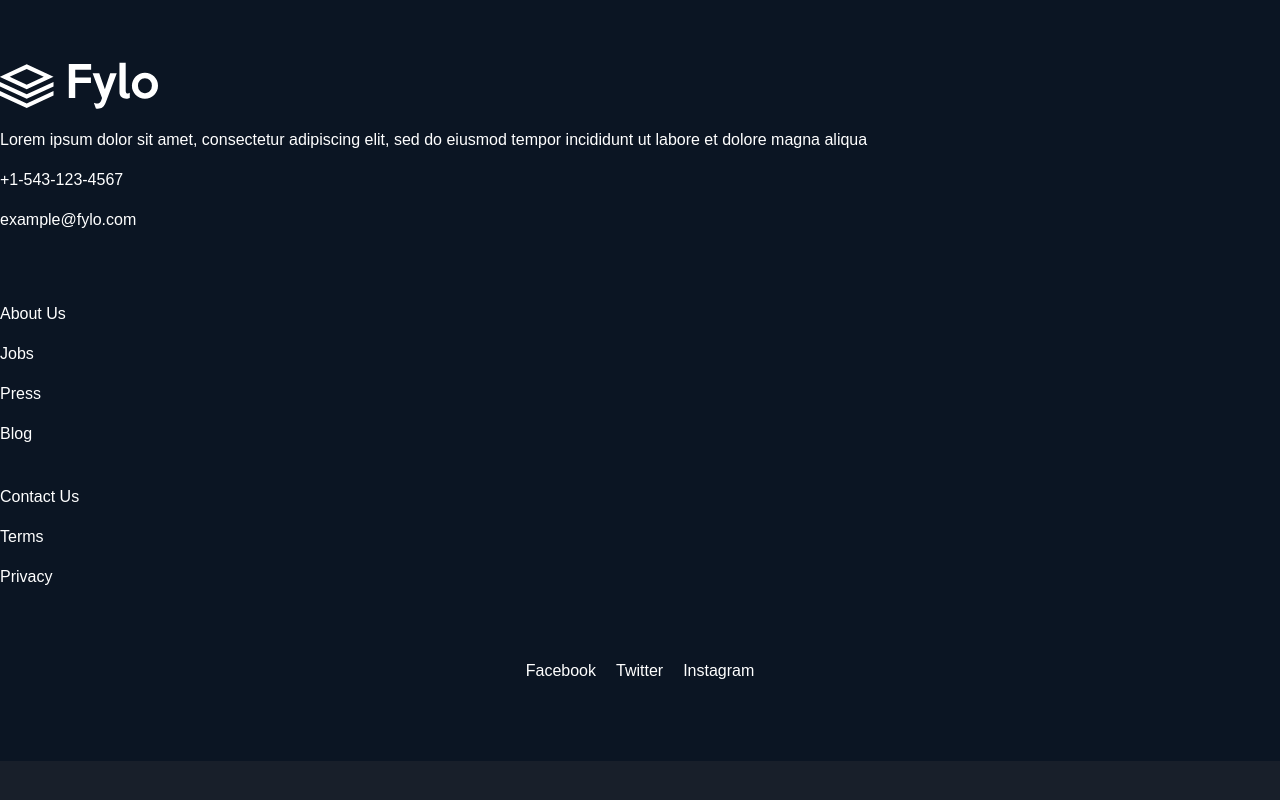
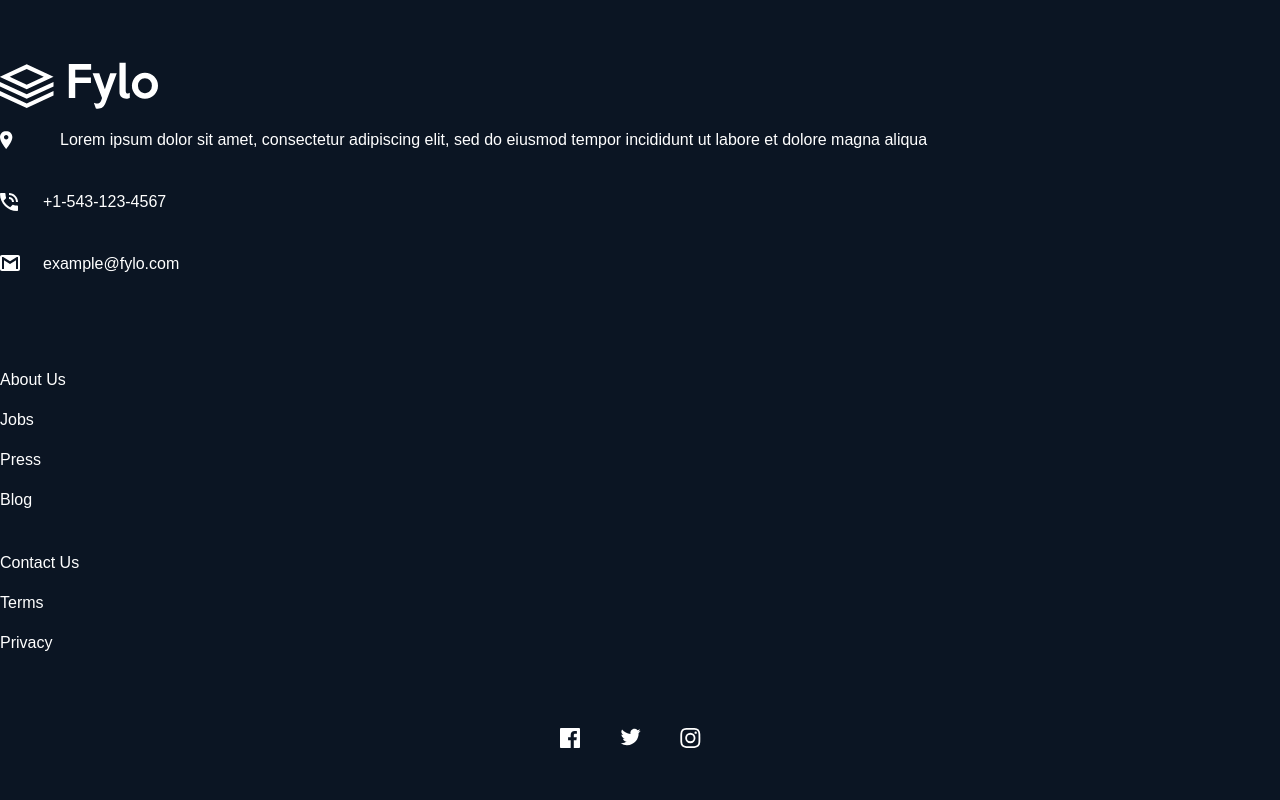
Before and after one commit to voromahery/iwt-4-fylo-dark-theme, a website: page webroot/index.html in a window 1280 px wide. Shown: the part 4497-5297 px from the top of the page. Before the commit the page ends 5258 px from the top, so only its background shows below. Drawn offline with Linux system fonts and the light colour scheme.

Commit message:
Added icons

```diff
--- a/scss/_footer.scss
+++ b/scss/_footer.scss
@@ -35,8 +35,39 @@ footer {
   margin-bottom: 22px;
 }
 
+.contact__list--item,
 .social__media--list {
   @include flex-row;
+}
+
+.contact__list--item {
+  position: relative;
+  align-items: start;
+
+}
+
+.contact__list--item::before {
+  content: "";
+  background-repeat: no-repeat;
+  width: 30px;
+  height: 40px;
+  margin-right: 13px;
+}
+
+.location::before {
+  background-image: url("#{$image-path}/icon-location.svg");
+  margin-right: 30px;
+}
+
+.email::before {
+  background-image: url("#{$image-path}/icon-email.svg");
+}
+
+.phone::before {
+  background-image: url("#{$image-path}/icon-phone.svg");
+}
+
+.social__media--list {
   justify-content: center;
 }
 
@@ -44,3 +75,23 @@ footer {
   margin-left: 10px;
   margin-right: 10px;
 }
+
+.social__media--link {
+  text-indent: -9999px;
+  display: block;
+  background-repeat: no-repeat;
+  width: 40px;
+  height: 40px;
+}
+
+.facebook {
+  background-image: url("#{$image-path}/icon-facebook.svg");
+}
+
+.instagram {
+  background-image: url("#{$image-path}/icon-instagram.svg");
+}
+
+.twitter {
+  background-image: url("#{$image-path}/icon-twitter.svg");
+}
```
Also changed, not shown: webroot/css/index.css, webroot/images/icon-facebook.svg (added), webroot/images/icon-instagram.svg (added), webroot/images/icon-phone-white.svg (added), webroot/images/icon-twitter.svg (added).
